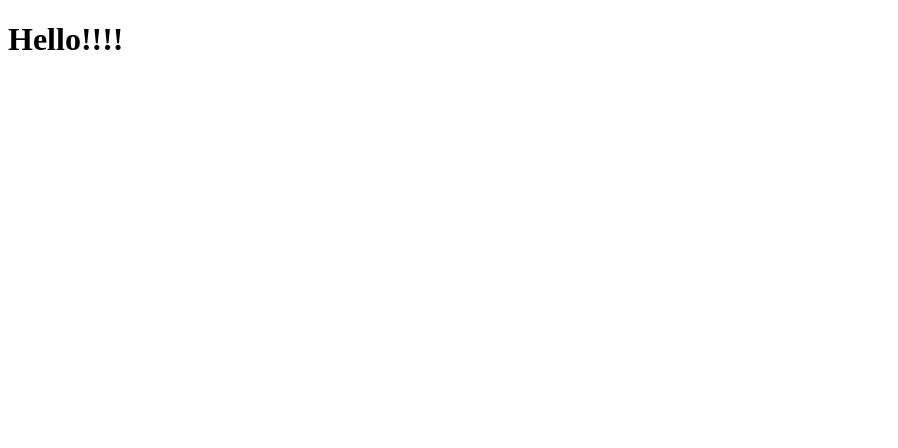
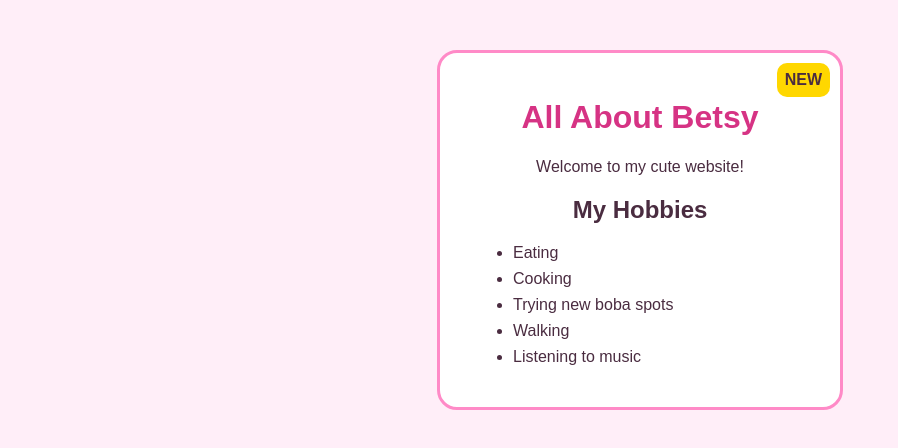
Before and after one commit to betsy-cacho/first-ever-assignment, a plain HTML site: page index.html in a window 1280 px wide. Shown: the whole page, without its empty margins (0-898 px from the left). Drawn offline with Linux system fonts and the light colour scheme.

Commit message:
Update index.html

```diff
--- a/index.html
+++ b/index.html
@@ -1,9 +1,70 @@
 <!DOCTYPE html>
 <html>
-  <head>
-    <title> My First Ever Website on GitHub</title>
-  </head>
-  <body>
-    <h1> Hello!!!!</h1>
-  </body>
+<head>
+    <title>All About Betsy</title>
+
+    <style>
+        body {
+            background-color: #ffeef8;
+            font-family: Arial, sans-serif;
+            text-align: center;
+            color: #4a2c40;
+        }
+
+        .card {
+            position: relative;
+            background-color: white;
+            width: 350px;
+            margin: 50px auto;
+            padding: 25px;
+            border: 3px solid #ff8ac7;
+            border-radius: 20px;
+        }
+
+        .badge {
+            position: absolute;
+            top: 10px;
+            right: 10px;
+            background-color: gold;
+            color: #4a2c40;
+            padding: 8px;
+            border-radius: 10px;
+            font-weight: bold;
+        }
+
+        h1 {
+            color: #d63384;
+        }
+
+        ul {
+            text-align: left;
+        }
+
+        li {
+            margin: 8px;
+        }
+    </style>
+</head>
+
+<body>
+
+    <div class="card">
+        <div class="badge">NEW</div>
+
+        <h1>All About Betsy</h1>
+
+        <p>Welcome to my cute website!</p>
+
+        <h2>My Hobbies</h2>
+
+        <ul>
+            <li>Eating</li>
+            <li>Cooking</li>
+            <li>Trying new boba spots</li>
+            <li>Walking</li>
+            <li>Listening to music</li>
+        </ul>
+    </div>
+
+</body>
 </html>
```
